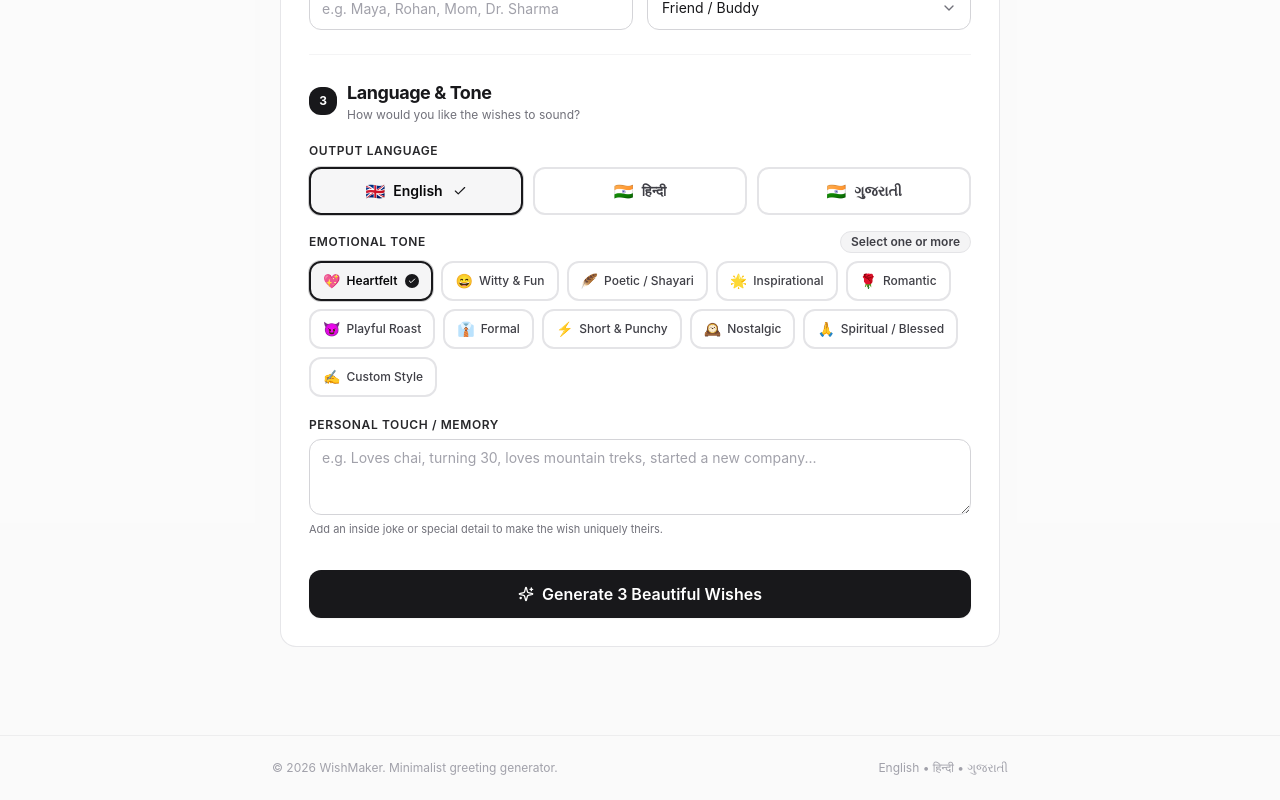
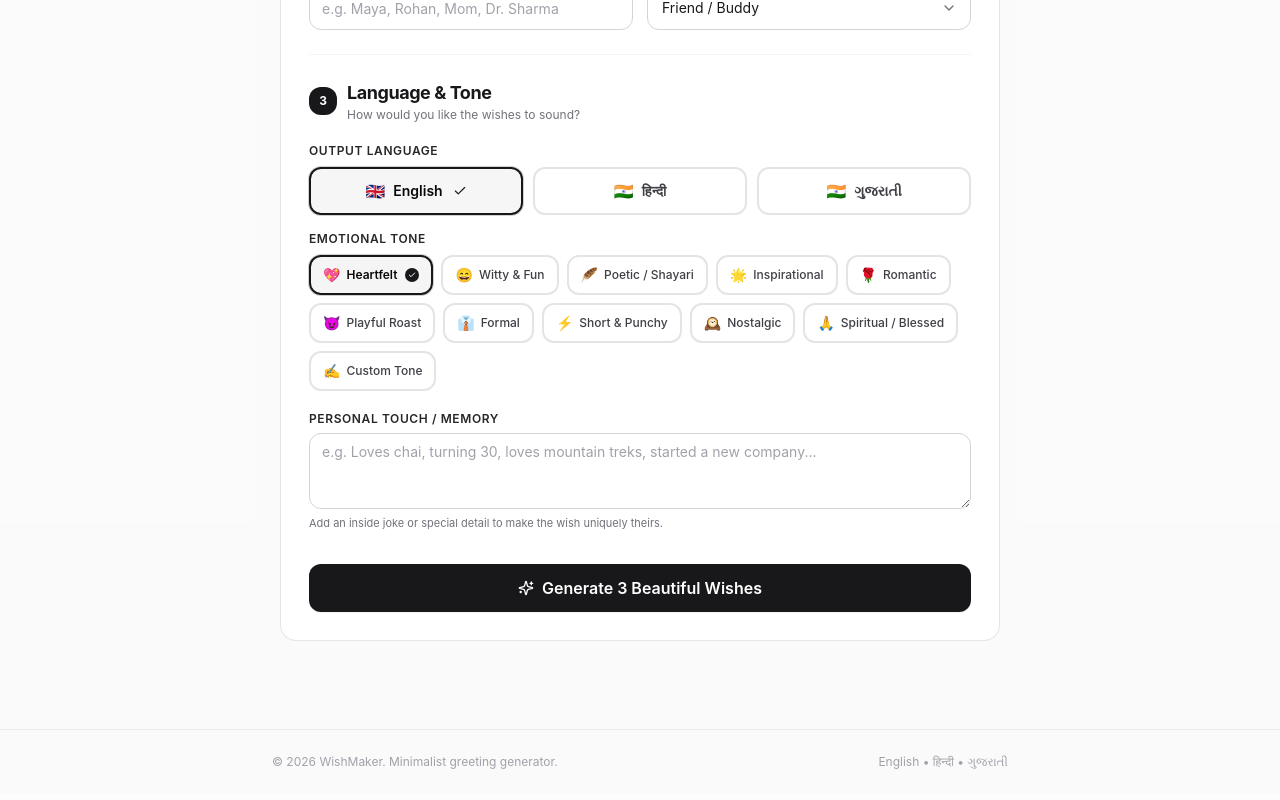
Before and after one commit to princesojitra/wishmaker, a React (Vite) app: page / in a window 1280 px wide. Shown: the part 1002-1802 px from the top of the page. Built offline with nearby package versions, Linux system fonts and the light colour scheme; a web font is replaced by a local one.

Commit message:
fix: remove 'Select one or more' indicator and rename Custom Style to Custom Tone

```diff
--- a/src/components/WishForm.tsx
+++ b/src/components/WishForm.tsx
@@ -97,10 +97,10 @@ export const WishForm: React.FC<WishFormProps> = ({
     if (selectedTones.includes('custom') && !customToneText.trim()) {
       const msg =
         language === 'hi'
-          ? 'कस्टम स्टाइल अनिवार्य है — कृपया अपना पसंदीदा अंदाज़ लिखें'
+          ? 'कस्टम टोन अनिवार्य है — कृपया अपना पसंदीदा टोन लिखें'
           : language === 'gu'
-          ? 'કસ્ટમ સ્ટાઇલ ફરજિયાત છે — કૃપા કરીને તમારી શૈલી કે અંદાજ લખો'
-          : 'Custom tone is mandatory — please describe your preferred style';
+          ? 'કસ્ટમ ટોન ફરજિયાત છે — કૃપા કરીને તમારો ટોન લખો'
+          : 'Custom tone is mandatory — please describe your preferred tone';
       setCustomToneError(msg);
       triggerShake('tone');
       onShowToast?.(msg, 'warning');
@@ -298,18 +298,9 @@ export const WishForm: React.FC<WishFormProps> = ({
 
         {/* Tone Selector - Responsive Wrapping Multi-Select Chips */}
         <div className="space-y-2">
-          <div className="flex items-center justify-between">
-            <label className="text-xs font-semibold text-zinc-800 dark:text-zinc-200 uppercase tracking-wider block">
-              {t.toneLabel}
-            </label>
-            <span className="inline-flex items-center rounded-full border border-zinc-200 bg-zinc-100 px-2.5 py-0.5 text-xs font-semibold text-zinc-700 dark:border-zinc-700 dark:bg-zinc-800 dark:text-zinc-200 shadow-2xs">
-              {language === 'hi'
-                ? 'एक या अधिक टोन चुनें'
-                : language === 'gu'
-                ? 'એક કે વધુ ટોન પસંદ કરો'
-                : 'Select one or more'}
-            </span>
-          </div>
+          <label className="text-xs font-semibold text-zinc-800 dark:text-zinc-200 uppercase tracking-wider block">
+            {t.toneLabel}
+          </label>
 
           <div className="flex flex-wrap gap-2">
             {TONES.map((toneItem) => {
@@ -337,16 +328,16 @@ export const WishForm: React.FC<WishFormProps> = ({
             })}
           </div>
 
-          {/* Dynamic input for custom tone style */}
+          {/* Dynamic input for custom tone */}
           {selectedTones.includes('custom') && (
             <div className={`pt-1.5 animate-fade-in ${shakeField === 'tone' ? 'animate-shake' : ''}`}>
               <label className="text-xs font-semibold text-zinc-800 dark:text-zinc-200 uppercase tracking-wider flex items-center justify-between mb-1.5">
                 <span>
                   {language === 'hi'
-                    ? 'अपना कस्टम अंदाज़ या स्टाइल लिखें'
+                    ? 'अपना कस्टम टोन लिखें'
                     : language === 'gu'
-                    ? 'તમારો કસ્ટમ અંદાજ કે સ્ટાઇલ લખો'
-                    : 'Describe Your Custom Tone / Style'}
+                    ? 'તમારો કસ્ટમ ટોન લખો'
+                    : 'Describe Your Custom Tone'}
                   <span className="text-red-500 ml-1 font-bold">*</span>
                 </span>
                 <span className="text-[11px] font-semibold text-rose-600 dark:text-rose-400 normal-case">
--- a/src/data/occasions.ts
+++ b/src/data/occasions.ts
@@ -188,9 +188,9 @@ export const TONES = [
   },
   {
     id: 'custom' as const,
-    label: 'Custom Style',
+    label: 'Custom Tone',
     emoji: '✍️',
-    description: 'Enter any custom style or persona',
+    description: 'Enter any custom tone or persona',
   },
 ];
 
```
